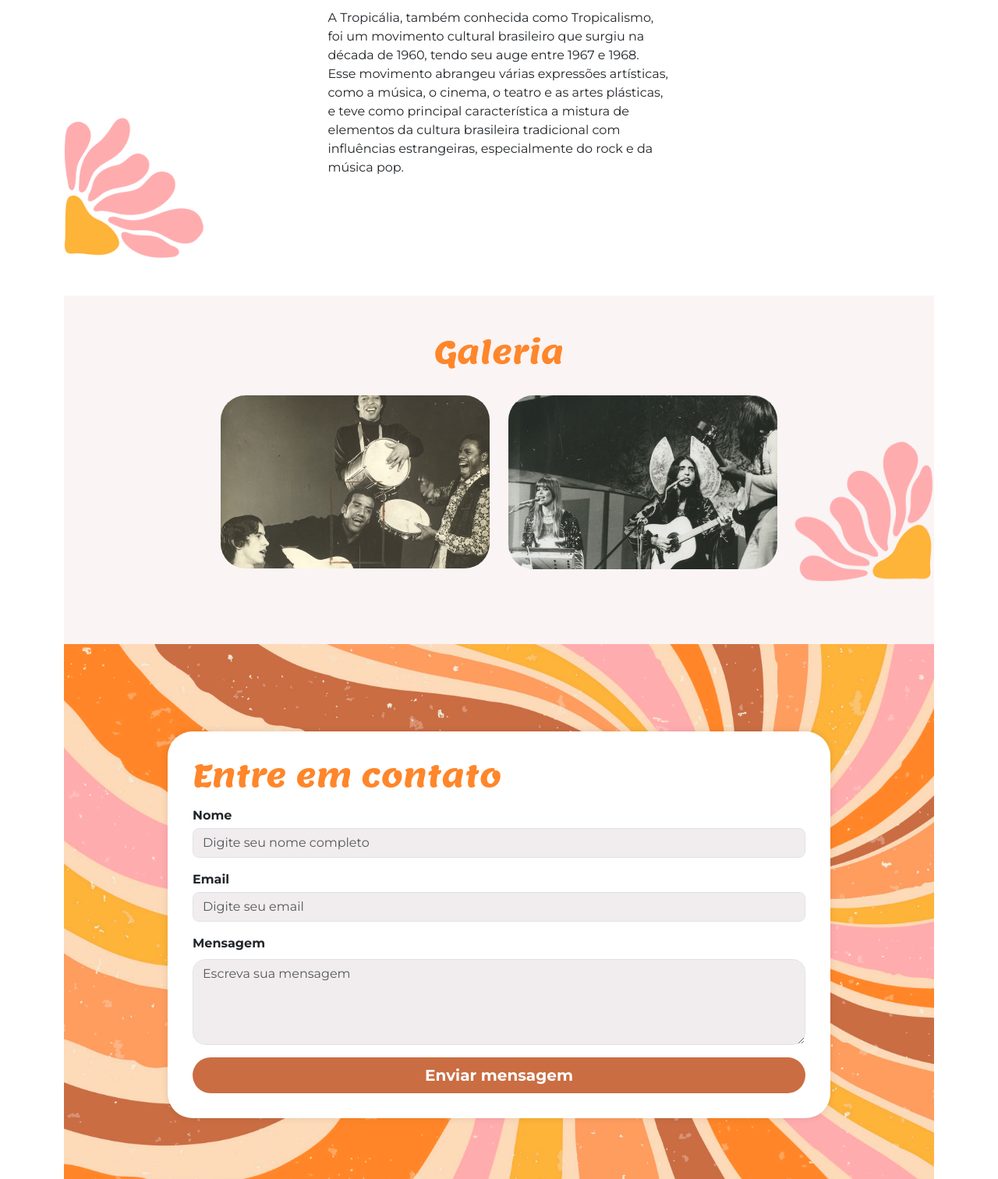
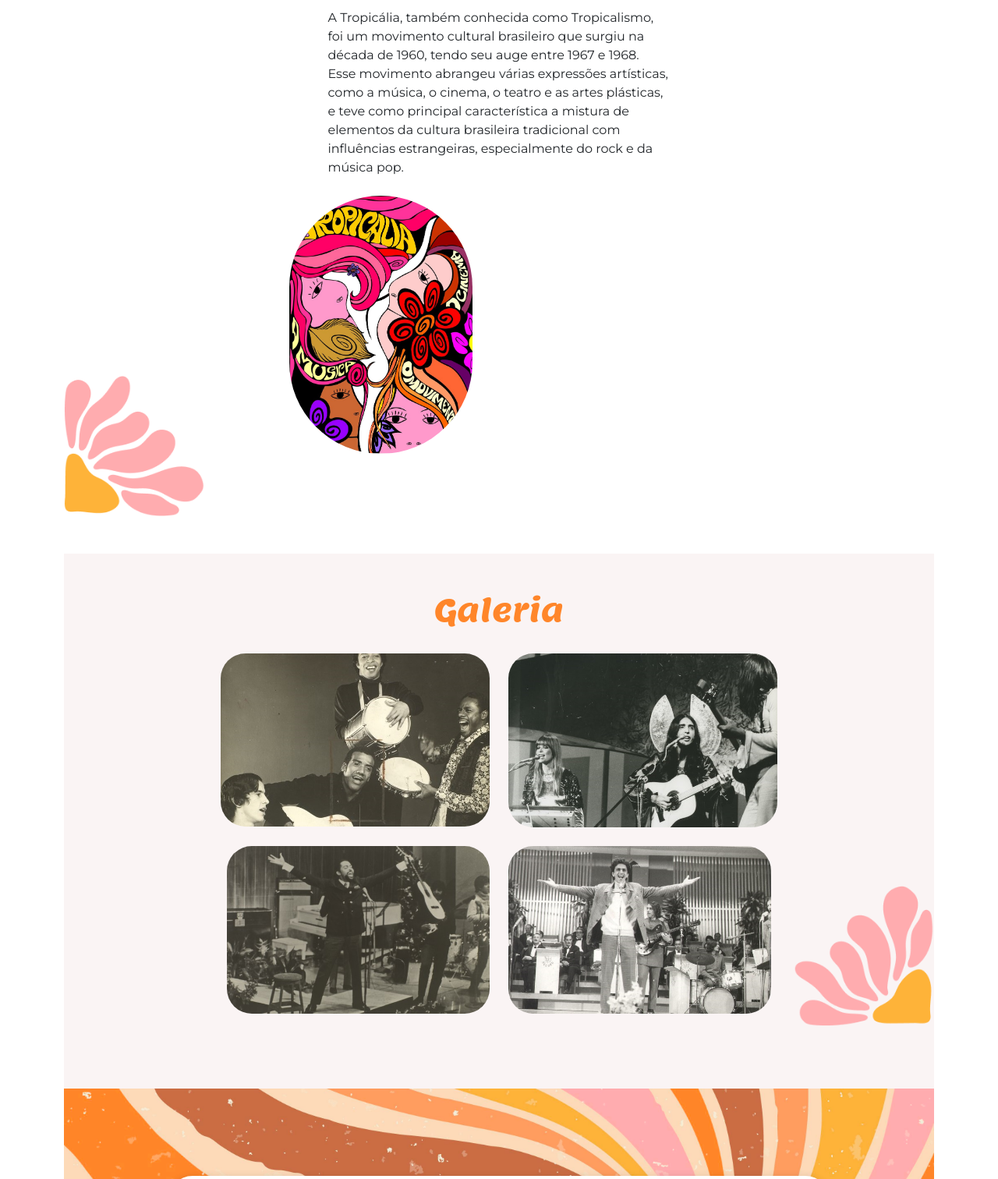
Before and after one commit to feligab44/site-tropicalia, a plain HTML site: page index.html in a window 1280 px wide. Shown: the part 1190-2702 px from the top of the page at 78% size. Drawn offline with nearby package versions, Linux system fonts and the light colour scheme; a script that the page names is missing.

Commit message:
Add files via upload

```diff
--- a/index.html
+++ b/index.html
@@ -38,7 +38,8 @@
                         class="btn btn-primary btn-lg botao-inicio fw-semibold">Quero
                         conhecer!</a>
                 </div>
-<img scr="lossy-page1-640px-Os_Mutantes.tif(1).png" alt="a imagem apresenta um grupo musical,os mutantes, sao tres pessoas cantando em dois microfones-ccO dominio publico"title="Os Mutantes-ccO-dominio publico/acervo arquivio nacional" class="img-fluid img-inicio">
+                <img src="img/lossy-page1-640px-Os_Mutantes.tif (1).png" alt="A imagem apresenta o grupo musical Os mutantes, sao tres pessoas cantando em  dois microfones" title="Os mutantes - CC0 Domínio Público / Acervo Arquivo Nacional" class="img-fluid img-inicio">
+
             </div>
         </section>
 
@@ -50,7 +51,9 @@
                         brasileiro que surgiu na década de 1960, tendo seu auge entre 1967 e 1968. Esse movimento
                         abrangeu várias expressões artísticas, como a música, o cinema, o teatro e as artes plásticas, e
                         teve como principal característica a mistura de elementos da cultura brasileira tradicional com
-                        influências estrangeiras, especialmente do rock e da música pop.</p>
+                        influências estrangeiras, especialmente do rock e da música pop.</p><div class="col-4 d-flex justify-content-center">
+                            <img src="img/image (1).png" class="rounded-pill" width="273" height="331" loading="lazy">
+                        </div>
                 </div>
             </div>
         </section>
@@ -68,7 +71,14 @@
                         <img src="img/lossy-page1-640px-Os_Mutantes_2.tif.jpg" class="img-fluid rounded-5"
                             loading="lazy">
                     </div>
-                </div>
+                    <div class="row mt-4  justify-content-md-center">
+                        <div class="col-md-4">
+                            <img src="img/lossy-page1-640px-Gilberto_Gil_nos_anos_1960.tif.jpg" alt="..." class="img-fluid rounded-5" loading="lazy">
+                        </div>
+                        <div class="col-md-4">
+                            <img src="img/lossy-page1-640px-Caetano_Veloso_no_III_Festival_da_Música_Popular.tif.jpg" alt="..." class="img-fluid rounded-5" loading="lazy">
+                        </div>
+                    </div>
             </div>
         </section>
 
```
